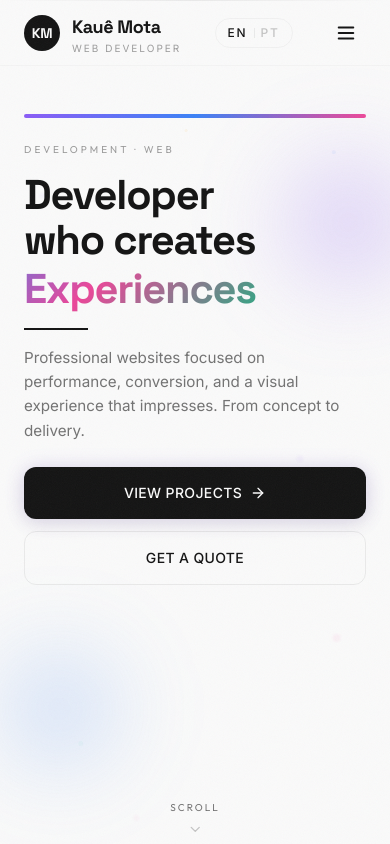
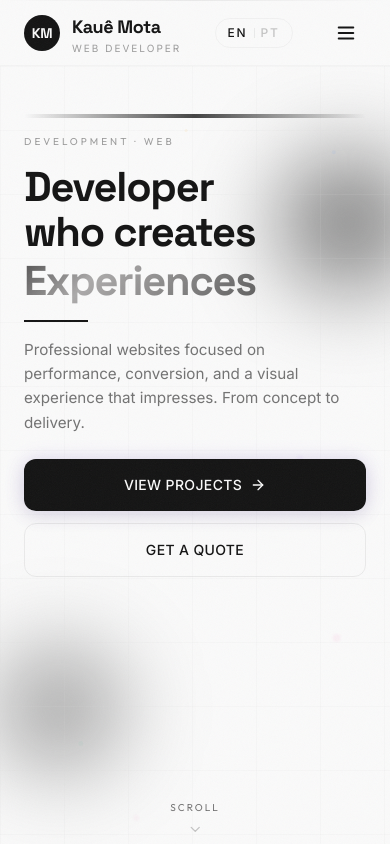
Before and after one commit to Kaue-Mota/portifolio-kaue, a React (Vite) app: page / in a window 390 px wide. Shown: the top 844 px of the page. Built offline with nearby package versions, Linux system fonts and the light colour scheme; the HTML template or start-up script is replaced by a standard one; a web font is replaced by a local one.

Commit message:
colorful to black and white

```diff
--- a/src/components/Hero.tsx
+++ b/src/components/Hero.tsx
@@ -7,11 +7,11 @@ import type { Lang } from "@/translations";
 import { translations } from "@/translations";
 
 const floatingElements = [
-  { size: 300, top: "10%", left: "70%", color: "rgba(139, 92, 246, 0.35)", delay: 0, dur: 18 },
-  { size: 350, top: "60%", left: "5%", color: "rgba(59, 130, 246, 0.3)", delay: 2, dur: 22 },
-  { size: 250, top: "70%", left: "75%", color: "rgba(236, 72, 153, 0.25)", delay: 4, dur: 15 },
-  { size: 200, top: "15%", left: "20%", color: "rgba(16, 185, 129, 0.2)", delay: 1, dur: 20 },
-  { size: 180, top: "85%", left: "50%", color: "rgba(245, 158, 11, 0.2)", delay: 3, dur: 17 },
+  { size: 300, top: "10%", left: "70%", color: "rgba(0, 0, 0, .7)", delay: 0, dur: 18 },
+  { size: 350, top: "60%", left: "5%", color: "rgba(0, 0, 0, 6)", delay: 2, dur: 22 },
+  { size: 250, top: "70%", left: "75%", color: "rgba(0, 0, 0, .2)", delay: 4, dur: 15 },
+  { size: 200, top: "15%", left: "20%", color: "rgba(0, 0, 0, .5)", delay: 1, dur: 20 },
+  { size: 180, top: "85%", left: "50%", color: "rgba(0, 0, 0, .3)", delay: 3, dur: 17 },
 ];
 
 const Hero = ({ lang }: { lang: Lang }) => {
@@ -66,7 +66,7 @@ const Hero = ({ lang }: { lang: Lang }) => {
           className="absolute rounded-full"
           style={{
             width: 200, height: 200, top: "5%", right: "-10%",
-            background: "radial-gradient(circle, rgba(139, 92, 246, 0.3) 0%, transparent 70%)",
+            background: "radial-gradient(circle, rgba(0, 0, 0, .7) 0%, transparent 70%)",
             filter: "blur(40px)",
           }}
           animate={{ x: [0, 20, 0], y: [0, 15, 0] }}
@@ -76,7 +76,7 @@ const Hero = ({ lang }: { lang: Lang }) => {
           className="absolute rounded-full"
           style={{
             width: 180, height: 180, bottom: "15%", left: "-5%",
-            background: "radial-gradient(circle, rgba(59, 130, 246, 0.25) 0%, transparent 70%)",
+            background: "radial-gradient(circle, rgba(0, 0, 0, .5) 0%, transparent 70%)",
             filter: "blur(40px)",
           }}
           animate={{ x: [0, -15, 0], y: [0, 20, 0] }}
@@ -85,7 +85,7 @@ const Hero = ({ lang }: { lang: Lang }) => {
       </div>
 
       {/* Grid overlay */}
-      <div className="hero-grid hidden md:block" />
+      <div className="hero-grid" />
 
       {/* Floating dots */}
       <FloatingDots paletteIndex={0} />
@@ -175,7 +175,7 @@ const Hero = ({ lang }: { lang: Lang }) => {
             initial={{ scaleX: 0, opacity: 0 }}
             animate={{ scaleX: 1, opacity: 1 }}
             transition={{ duration: 0.8, delay: 0.3 }}
-            className="w-full h-1 rounded-full bg-gradient-to-r from-violet-500 via-blue-500 to-pink-500 mb-6"
+            className="w-full h-1 rounded-full bg-gradient-to-r from-transparent via-foreground/80 to-transparent mb-4"
             style={{ transformOrigin: "left" }}
           />
 
--- a/src/index.css
+++ b/src/index.css
@@ -168,10 +168,10 @@
 
 .hero-highlight {
   background: linear-gradient(135deg,
-    hsl(262 83% 58%) 0%,
-    hsl(217 91% 60%) 30%,
-    hsl(330 81% 60%) 60%,
-    hsl(160 84% 39%) 100%);
+    hsl(0, 0%, 93%) 0%,
+    hsl(0, 0%, 0%) 30%,
+    hsl(0, 1%, 67%) 60%,
+    hsl(0, 0%, 32%) 100%);
   background-size: 200% 200%;
   -webkit-background-clip: text;
   background-clip: text;
@@ -199,7 +199,7 @@
   position: absolute;
   inset: -2px;
   background: linear-gradient(135deg,
-    hsl(262 83% 58%),
+    hsl(264, 12%, 92%),
     hsl(217 91% 60%),
     hsl(330 81% 60%),
     hsl(160 84% 39%));
@@ -216,7 +216,7 @@
 }
 
 .btn-glow:hover {
-  box-shadow: 0 0 30px rgba(139, 92, 246, 0.3), 0 8px 30px rgba(0, 0, 0, 0.15);
+  box-shadow: 0 0 30px rgba(0, 0, 0, 0.3), 0 8px 30px rgba(0, 0, 0, 0.15);
 }
 
 .btn-ghost {
@@ -240,19 +240,19 @@
 }
 
 .blob-purple {
-  background: radial-gradient(circle, rgba(139, 92, 246, 0.3) 0%, transparent 70%);
+  background: radial-gradient(circle, rgba(0, 0, 0, 0.3) 0%, transparent 70%);
   animation: blob-float-1 12s ease-in-out infinite;
   filter: blur(40px);
 }
 
 .blob-blue {
-  background: radial-gradient(circle, rgba(59, 130, 246, 0.3) 0%, transparent 70%);
+  background: radial-gradient(circle, rgba(0, 0, 0, 0.3) 0%, transparent 70%);
   animation: blob-float-2 14s ease-in-out infinite;
   filter: blur(40px);
 }
 
 .blob-pink {
-  background: radial-gradient(circle, rgba(236, 72, 153, 0.3) 0%, transparent 70%);
+  background: radial-gradient(circle, rgba(0, 0, 0, 0.3) 0%, transparent 70%);
   animation: blob-float-3 10s ease-in-out infinite;
   filter: blur(40px);
 }
```
